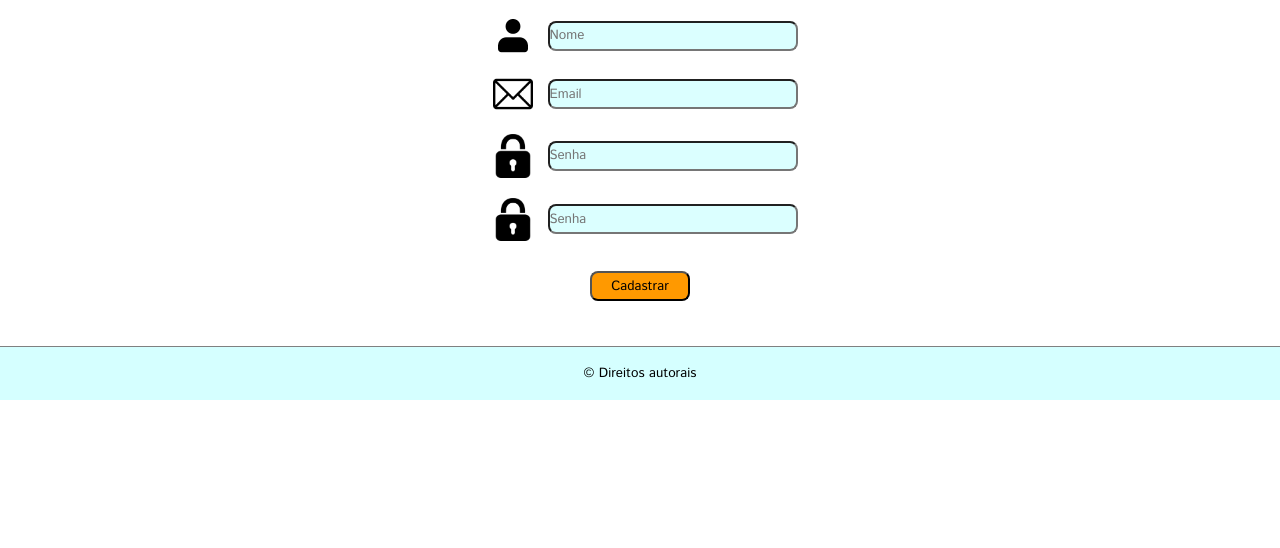
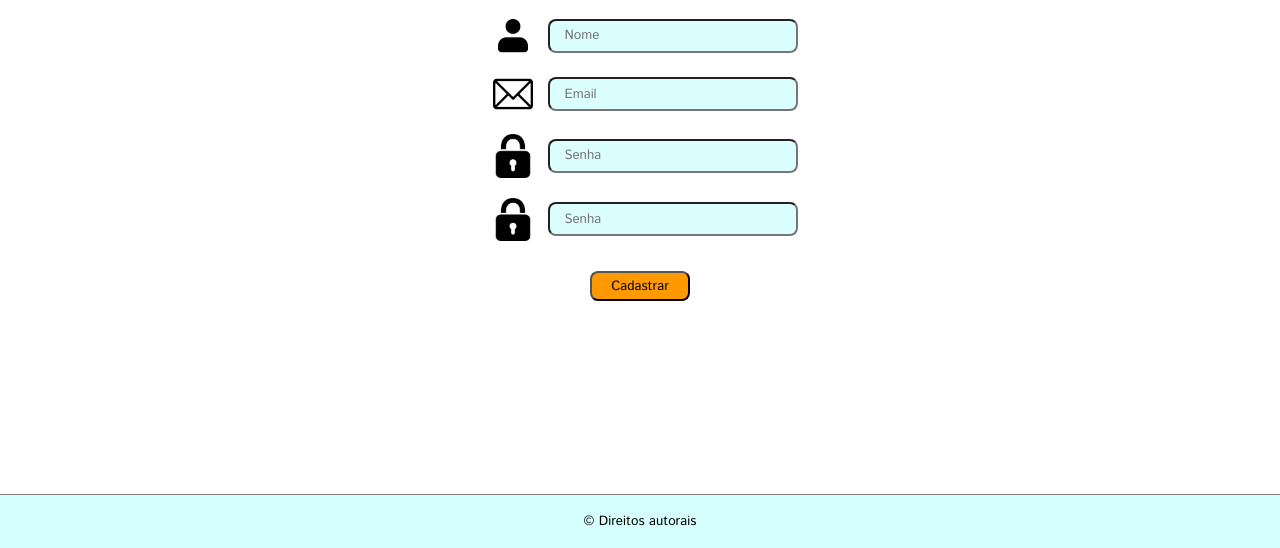
Before and after one commit to Talhetti/Atividade-Projeto-Interdisciplinar, a plain HTML site: page registro.html in a window 1280 px wide. Shown: the part 252-800 px from the top of the page. Drawn offline with Linux system fonts and the light colour scheme.

Commit message:
commitando novamente

```diff
--- a/main.js
+++ b/main.js
@@ -1,3 +1,9 @@
+
+
+function verificarSenha(){
+
+}
+
 function verificarCamposVazios() {
     var inputs = document.querySelectorAll("input[type='text'], input[type='email'], input[type='password']");
     var erro = false;
--- a/registro.html
+++ b/registro.html
@@ -31,19 +31,19 @@
             <div class="containerInput">
                 <div class="pessoa">
                     <img src="/img-registro/pessoa.png" alt>
-                    <input type="text" placeholder="Nome">
+                    <input type="text" placeholder="Nome" style="padding: 15px;">
                 </div>
                 <div class="email">
                     <img src="/img-registro/email.png" alt>
-                    <input type="email" placeholder="Email">
+                    <input type="email" placeholder="Email" style="padding: 15px;">
                 </div>
                 <div class="senha">
                     <img src="img-registro/image-removebg-preview (6).png" alt>
-                    <input type="password" placeholder="Senha">
+                    <input type="password" placeholder="Senha" id="senha1" style="padding: 15px;">
                 </div>
                 <div class="senha">
                     <img src="img-registro/image-removebg-preview (6).png" alt>
-                    <input type="password" placeholder="Senha">
+                    <input type="password" placeholder="Senha" id="senha2"style="padding: 15px;">
                 </div>
             </div>
             <div class="botao">
--- a/style/registro.css
+++ b/style/registro.css
@@ -30,7 +30,6 @@
 /*---CABEÇALHO---*/
 .container-registro{
     width: -webkit-fil-available;
-    height: 383px;
     margin: 25px 40px 20px 40px;
 }
 .containerTitulo{
@@ -81,6 +80,12 @@
 
 /*---FOOTER---*/
 footer{
+    bottom: 0;
+    position: fixed;
+    width: 100%;
+    text-align: center;
+
+    margin-top: auto;
     height: 54px;
     display: flex;
     text-align: center;
```
Also changed, not shown: perguntas.html (+11 -0 lines).
